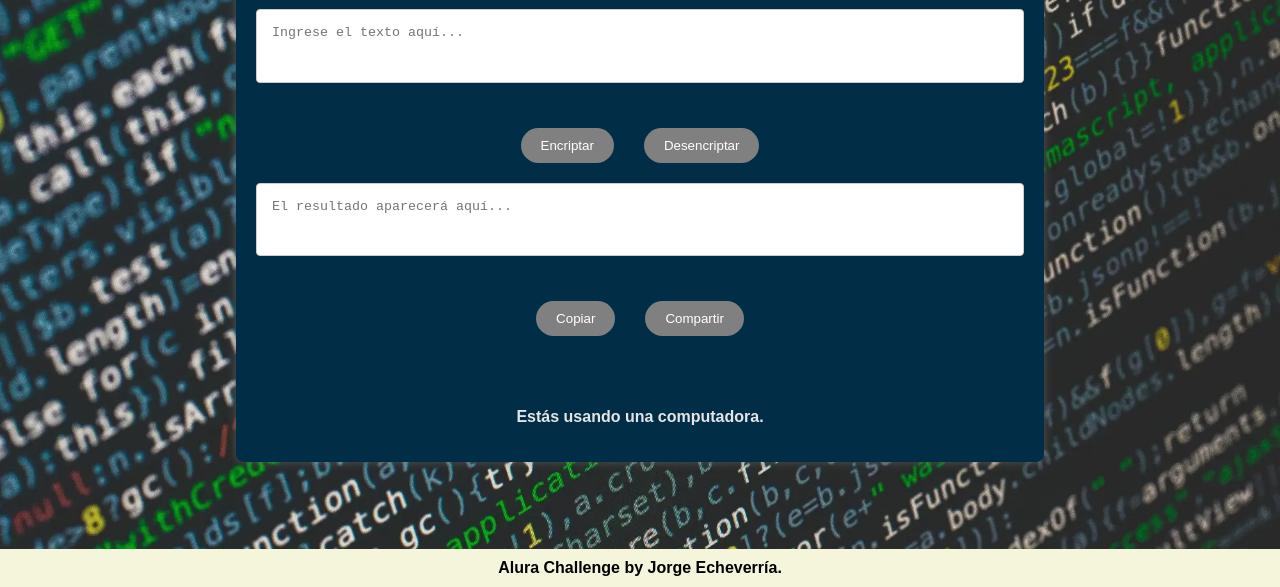
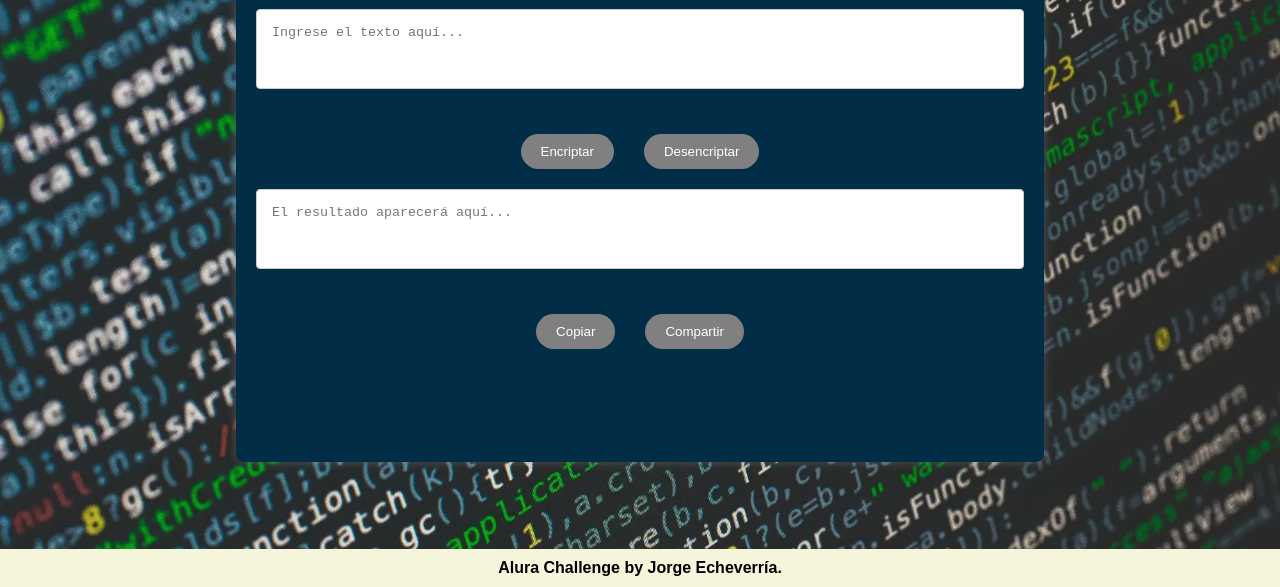
Before and after one commit to Abrilyeli/proyecto-encriptado, a plain HTML site: page index.html in a window 1280 px wide. Shown: the part 213-800 px from the top of the page. Drawn offline with Linux system fonts and the light colour scheme.

Commit message:
Actualizar index.html

```diff
--- a/index.html
+++ b/index.html
@@ -54,7 +54,6 @@
       <button id="compartirTexto" onclick="compartirTexto()">Compartir</button>
         </div>
         <p id="mensajeError" class="error"></p>
-        <p id="mensajeDispositivo" class="dispositivo"></p>
         <div id="mensajeCopiado" class="mensaje-copiado" role="alert">¡Texto copiado!</div>
     </div>
     <footer class="pie">
```
